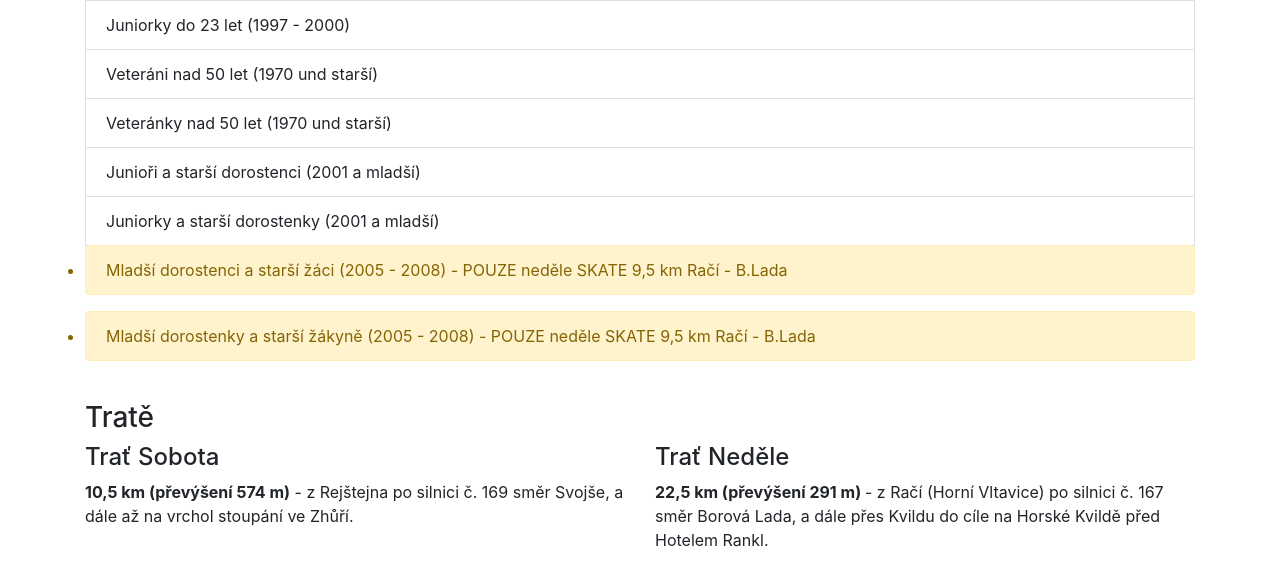
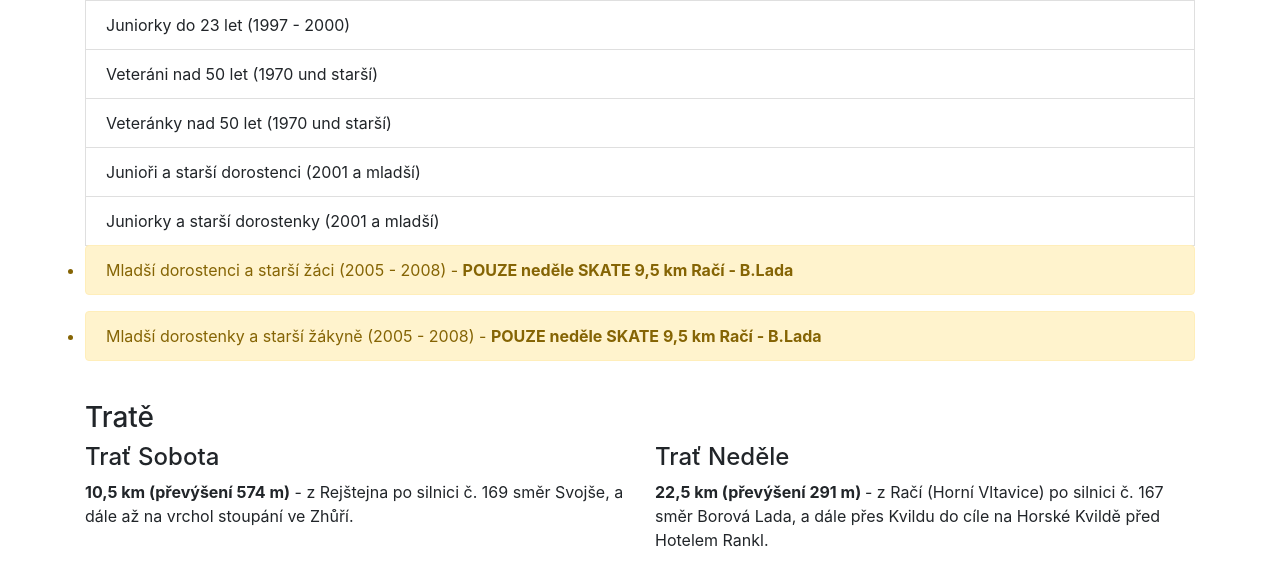
Before and after one commit to skisumava/skisumava.github.io, a Jekyll site: the page built from skirollclassics.html, in a window 1280 px wide and 900 px high, scrolled down 2297 px, cut to the strip 0-564 px from the top of the window. Built offline with Jekyll 4.4.1, drawn with Linux system fonts in a browser that asks for light colours.

```diff
--- a/skirollclassics.html
+++ b/skirollclassics.html
@@ -115,10 +115,10 @@ date: "18.7-19.7.2020"
 				Juniorky a starší dorostenky (2001 a mladší)
 			</li>
 			<li class="alert alert-warning" role="alert">
-				Mladší dorostenci a starší žáci (2005 - 2008) - POUZE neděle SKATE 9,5 km Račí - B.Lada
+				Mladší dorostenci a starší žáci (2005 - 2008) - <b>POUZE neděle SKATE 9,5 km Račí - B.Lada</b>
 			</li>
 			<li class="alert alert-warning" role="alert">
-				Mladší dorostenky a starší žákyně (2005 - 2008) - POUZE neděle SKATE 9,5 km Račí - B.Lada
+				Mladší dorostenky a starší žákyně (2005 - 2008) - <b>POUZE neděle SKATE 9,5 km Račí - B.Lada</b>
 			</li>
 		</ul>
 	</div>
```
